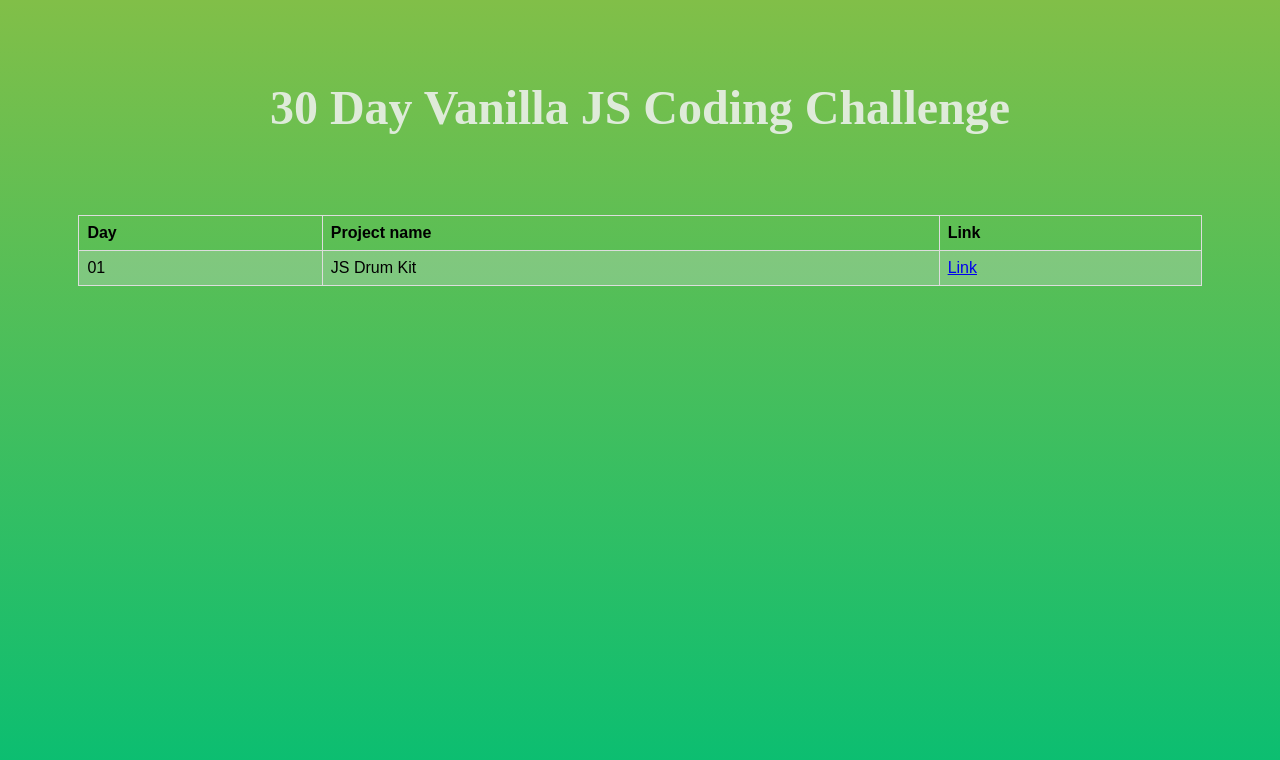
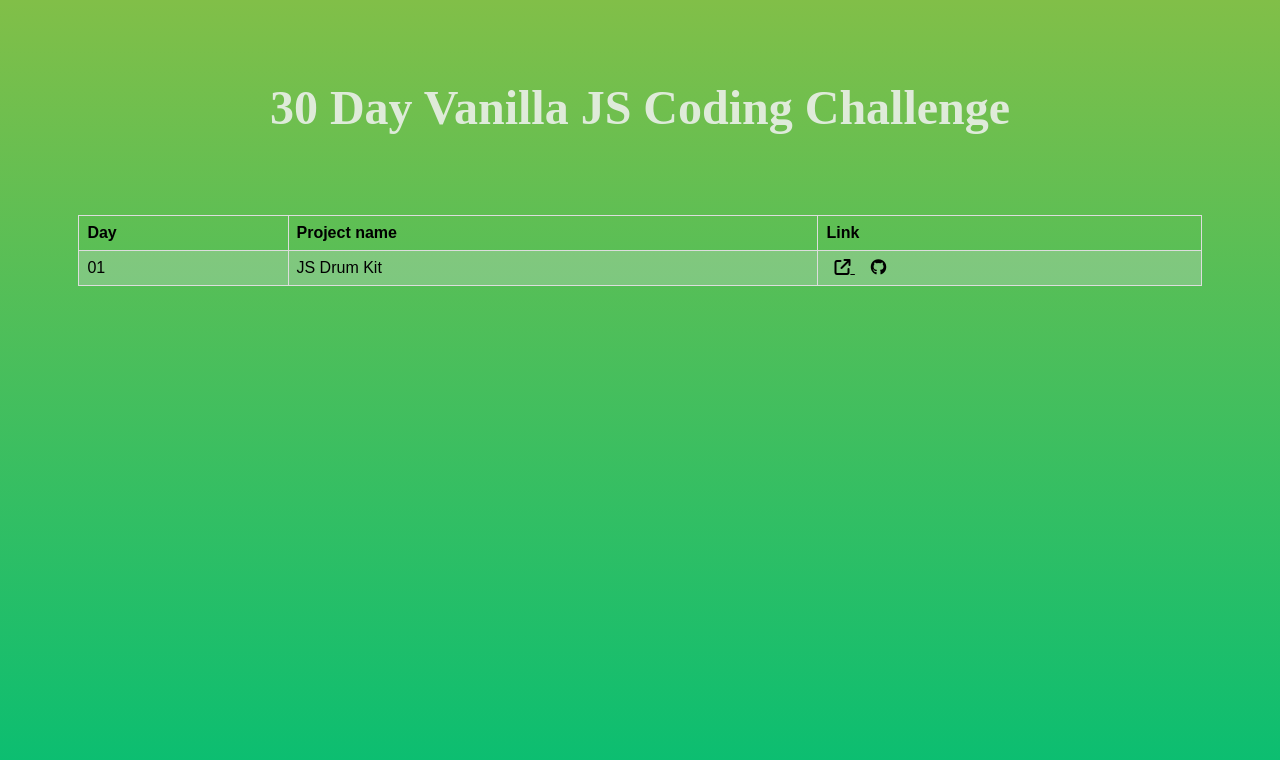
Before and after one commit to vishalgorana01/30-Days-js-challenge, a plain HTML site: page index.html in a window 1280 px wide. Drawn offline with Linux system fonts and the light colour scheme.

Commit message:
link generating

```diff
--- a/index.html
+++ b/index.html
@@ -1,13 +1,19 @@
 <!DOCTYPE html>
 <html lang="en">
+
 <head>
   <meta charset="UTF-8" />
   <meta name="viewport" content="width=device-width, initial-scale=1.0" />
   <title>Javascript 30 Challenge</title>
+  <!-- fontawesome cdn link -->
+  <link rel="stylesheet" href="https://cdnjs.cloudflare.com/ajax/libs/font-awesome/6.4.2/css/all.min.css"
+    integrity="sha512-z3gLpd7yknf1YoNbCzqRKc4qyor8gaKU1qmn+CShxbuBusANI9QpRohGBreCFkKxLhei6S9CQXFEbbKuqLg0DA=="
+    crossorigin="anonymous" referrerpolicy="no-referrer" />
   <!--css-->
   <link rel="stylesheet" href="./style.css" />
   <!--js-->
 </head>
+
 <body>
   <main>
     <section>
@@ -24,9 +30,17 @@
       <tr>
         <td>01</td>
         <td>JS Drum Kit</td>
-          <td><a href="./01_Drumkit/index.html">Link</a></td>
+        <td>
+          <a href="./01 Drum-Kit/index.html">
+            <i class="fa-solid fa-arrow-up-right-from-square"></i>
+          </a>
+          <a href="https://github.com/vishalgorana01/30-Days-js-challenge/tree/master/01%20Drum-Kit">
+            <i class="fa-brands fa-github"></i>
+          </a>
+        </td>
       </tr>
     </table>
   </main>
 </body>
+
 </html>
--- a/style.css
+++ b/style.css
@@ -28,6 +28,12 @@
     padding: 8px;
   }
 
+  td>a{
+    margin: 0rem 0.5rem;
+    color: black;
+    font-size: 1rem;
+  }
+
   tr:nth-child(even) {
     background-color: #dddddd4b;
   }
```
Lines whose indentation alone changed are shown as unchanged.
